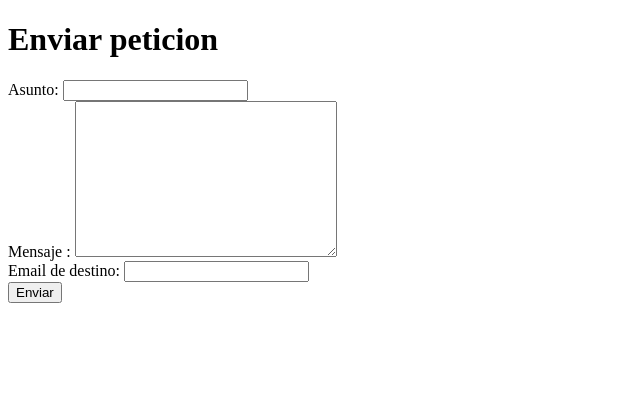
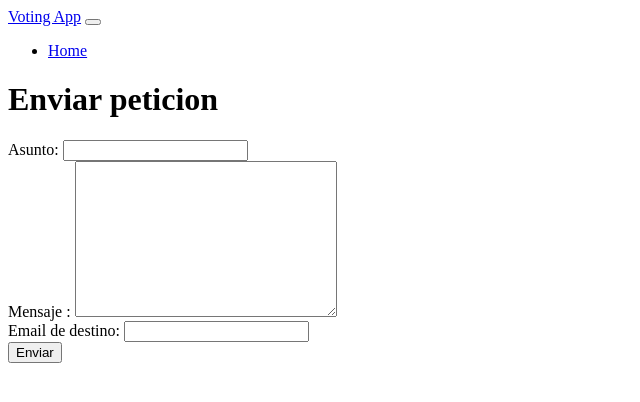
Before and after one commit to jm-olave/tienda_musica, a Django app: page /email/ in a window 1280 px wide. Shown: the top 402 px of the page, without its empty margins (0-640 px from the left). Run offline with Django 4.2, Linux system fonts and the light colour scheme; parts of the project's set-up code (start-up, migrations or seed data) failed here and were passed over.

Commit message:
cambios en el contacto.html

```diff
--- a/tienda_gestion/templates/tienda_gestion/contacto.html
+++ b/tienda_gestion/templates/tienda_gestion/contacto.html
@@ -6,6 +6,29 @@
     <title>Document</title>
 </head>
 <body>
+    <nav class="navbar navbar-expand-lg navbar-dark bg-dark">
+        <div class="container">
+          <a class="navbar-brand" href="#">Voting App</a>
+          <button
+            class="navbar-toggler"
+            type="button"
+            data-bs-toggle="collapse"
+            data-bs-target="#navbarNav"
+            aria-controls="navbarNav"
+            aria-expanded="false"
+            aria-label="Toggle navigation"
+          >
+            <span class="navbar-toggler-icon"></span>
+          </button>
+          <div class="collapse navbar-collapse" id="navbarNav">
+            <ul class="navbar-nav ml-auto">
+              <li class="nav-item active">
+                <a class="nav-link" href="{% url 'index' %}">Home</a>
+              </li>
+            </ul>
+          </div>
+        </div>
+      </nav>
     <h1> Enviar peticion</h1>
 
     <form method="post">
```
